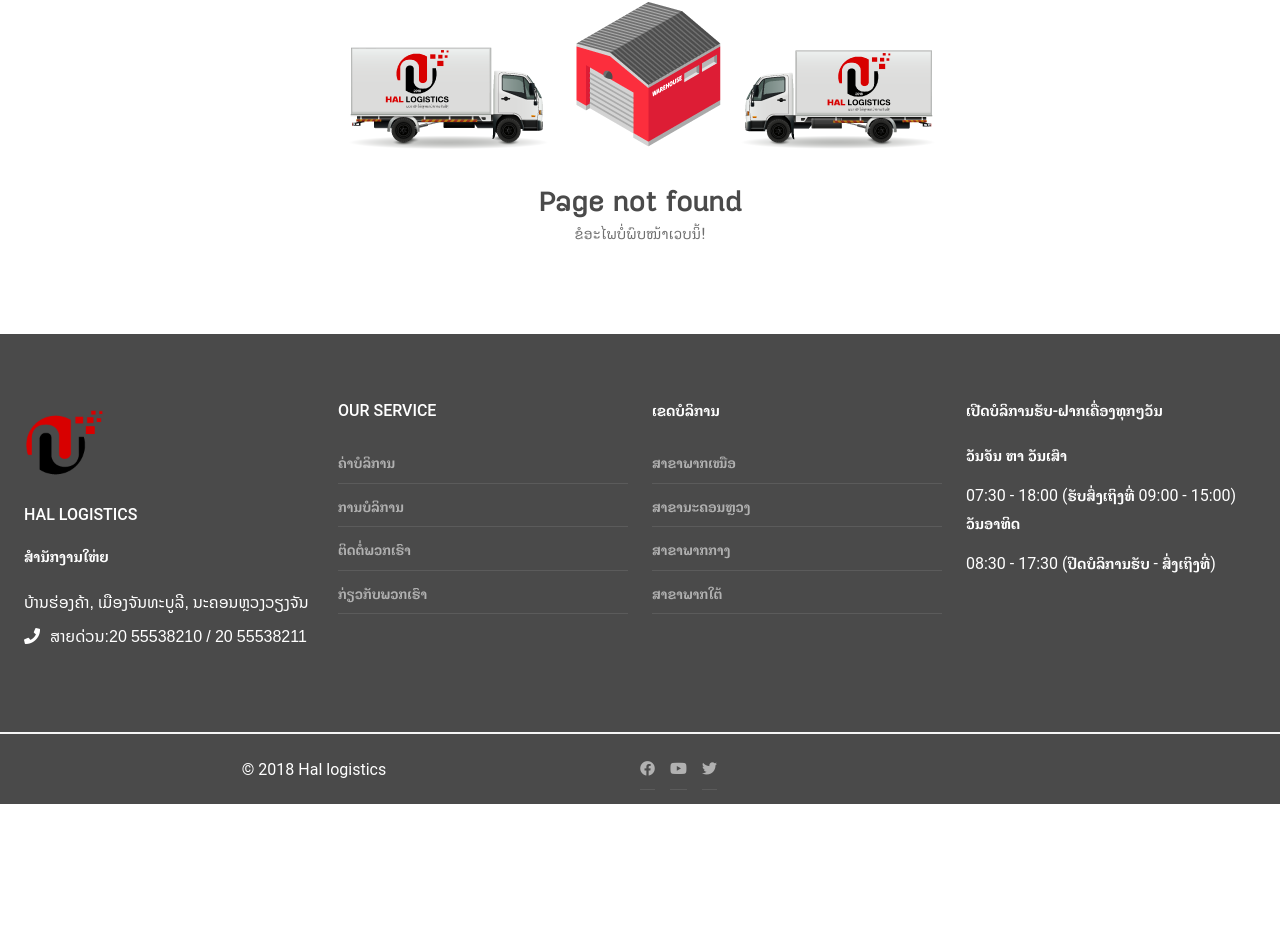
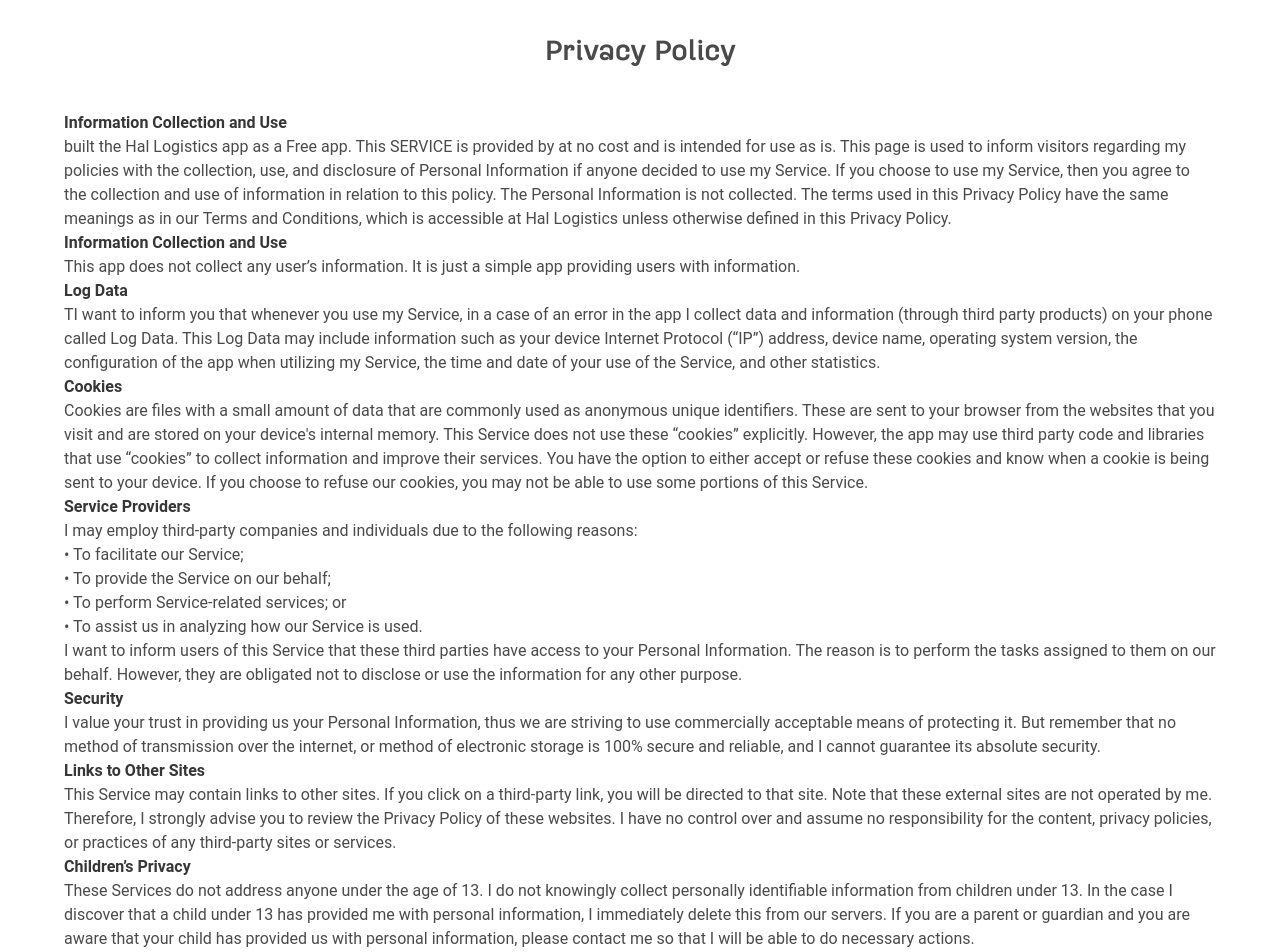
Before and after one commit to xone-sps/hallogistics, a Vue app: page /privacy in a window 1280 px wide. Shown: the part 89-1041 px from the top of the page. Before the commit the page ends 893 px from the top, so only its background shows below. Built offline with nearby package versions, Linux system fonts and the light colour scheme; what vue-js-modal, vuejs-loading-plugin would draw is missing.

Commit message:
update privacy

```diff
--- /dev/null
+++ b/src/components/Page/Privacy.vue
@@ -0,0 +1,67 @@
+<template>
+    <div>
+     <div style="margin-top:30px;">
+        <section class="section">
+         <div class="container">
+           <div class="margin-top-h">
+            <div class="columns">
+                <div class="column is-12">
+                    <div class="section-title margin-bottom-40px">
+                       <div class="columns justify-content-center has-text-centered">
+                        <div class="column is-8">
+                         <div class="h2">Privacy Policy</div>
+                         <!-- <div class="des">{{description}}</div> -->
+                     </div>
+                 </div>
+             </div>
+             <div class="about-text margin-tb-25px">
+                <p><strong>Information Collection and Use</strong> </p>
+                <p>built the Hal Logistics app as a Free app. This SERVICE is provided by at no cost and is intended for use as is.
+                    This page is used to inform visitors regarding my policies with the collection, use, and disclosure of Personal Information if anyone decided to use my Service.
+                    If you choose to use my Service, then you agree to the collection and use of information in relation to this policy. The Personal Information is not collected.
+                    The terms used in this Privacy Policy have the same meanings as in our Terms and Conditions, which is accessible at Hal Logistics unless otherwise defined in this Privacy Policy.
+                </p>
+                <p><strong>Information Collection and Use</strong> </p>
+                <p>This app does not collect any user’s information. It is just a simple app providing users with information.
+                </p>
+                <p><strong>Log Data</strong> </p>
+                <p>TI want to inform you that whenever you use my Service, in a case of an error in the app I collect data and information (through third party products) on your phone called Log Data. This Log Data may include information such as your device Internet Protocol (“IP”) address, device name, operating system version, the configuration of the app when utilizing my Service, the time and date of your use of the Service, and other statistics.
+                </p>
+                <p><strong>Cookies</strong> </p>
+                <p>Cookies are files with a small amount of data that are commonly used as anonymous unique identifiers. These are sent to your browser from the websites that you visit and are stored on your device's internal memory.
+                    This Service does not use these “cookies” explicitly. However, the app may use third party code and libraries that use “cookies” to collect information and improve their services. You have the option to either accept or refuse these cookies and know when a cookie is being sent to your device. If you choose to refuse our cookies, you may not be able to use some portions of this Service.
+
+                </p>
+                <p><strong>Service Providers</strong> </p>
+                <p>I may employ third-party companies and individuals due to the following reasons:
+                 <br> •   To facilitate our Service;
+                 <br>   •   To provide the Service on our behalf;
+                 <br>  •   To perform Service-related services; or
+                 <br>  •   To assist us in analyzing how our Service is used.
+                 <br>  I want to inform users of this Service that these third parties have access to your Personal Information. The reason is to perform the tasks assigned to them on our behalf. However, they are obligated not to disclose or use the information for any other purpose.
+             </p>
+             <p><strong>Security</strong> </p>
+             <p>I value your trust in providing us your Personal Information, thus we are striving to use commercially acceptable means of protecting it. But remember that no method of transmission over the internet, or method of electronic storage is 100% secure and reliable, and I cannot guarantee its absolute security.
+             </p>
+
+             <p><strong>Links to Other Sites</strong> </p>
+             <p>This Service may contain links to other sites. If you click on a third-party link, you will be directed to that site. Note that these external sites are not operated by me. Therefore, I strongly advise you to review the Privacy Policy of these websites. I have no control over and assume no responsibility for the content, privacy policies, or practices of any third-party sites or services.
+             </p>
+             <p><strong>Children’s Privacy</strong> </p>
+             <p>These Services do not address anyone under the age of 13. I do not knowingly collect personally identifiable information from children under 13. In the case I discover that a child under 13 has provided me with personal information, I immediately delete this from our servers. If you are a parent or guardian and you are aware that your child has provided us with personal information, please contact me so that I will be able to do necessary actions.
+             </p>
+             <p><strong>Changes to This Privacy Policy</strong> </p>
+             <p>I may update our Privacy Policy from time to time. Thus, you are advised to review this page periodically for any changes. I will notify you of any changes by posting the new Privacy Policy on this page. These changes are effective immediately after they are posted on this page.
+             </p>
+             <p><strong>Contact Us</strong> </p>
+             <p>If you have any questions or suggestions about my Privacy Policy, do not hesitate to contact me at hallogistics2@gmail.com.
+             </p>
+         </div>
+     </div>
+ </div>
+</div>
+</div>
+</section>
+</div>
+</div>
+</template>
--- a/src/router/index.js
+++ b/src/router/index.js
@@ -12,6 +12,7 @@ import South from '@/components/Page/Branch/South'
 import Blog from '@/components/Page/Blog'
 import Price from '@/components/Page/Price'
 import Service from '@/components/Page/Service'
+import Privacy from '@/components/Page/Privacy'
 import NotfoundPage from '@/components/Page/Notfound'
 
 Vue.use(Router)
@@ -85,6 +86,12 @@ export default new Router({
       component: Service,
       meta: {title: 'ການບໍລິການ|Hal Logistics'}
     },
+        {
+      path: '/privacy',
+      name: 'privacy',
+      component: Privacy,
+      meta: {title: 'Privacy|Hal Logistics'}
+    },
     {
       path: '/*',
       name: 'notfound',
```
